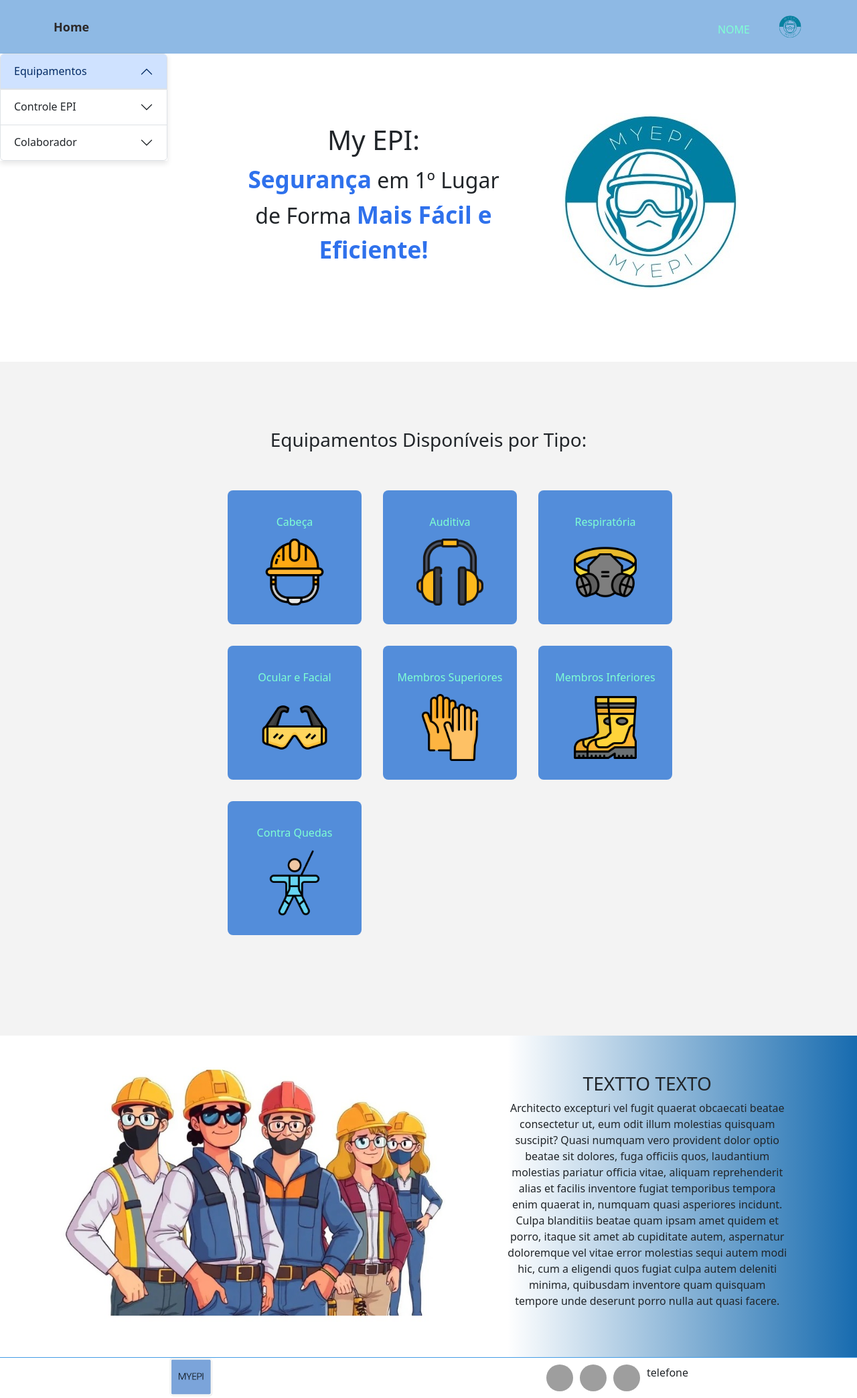
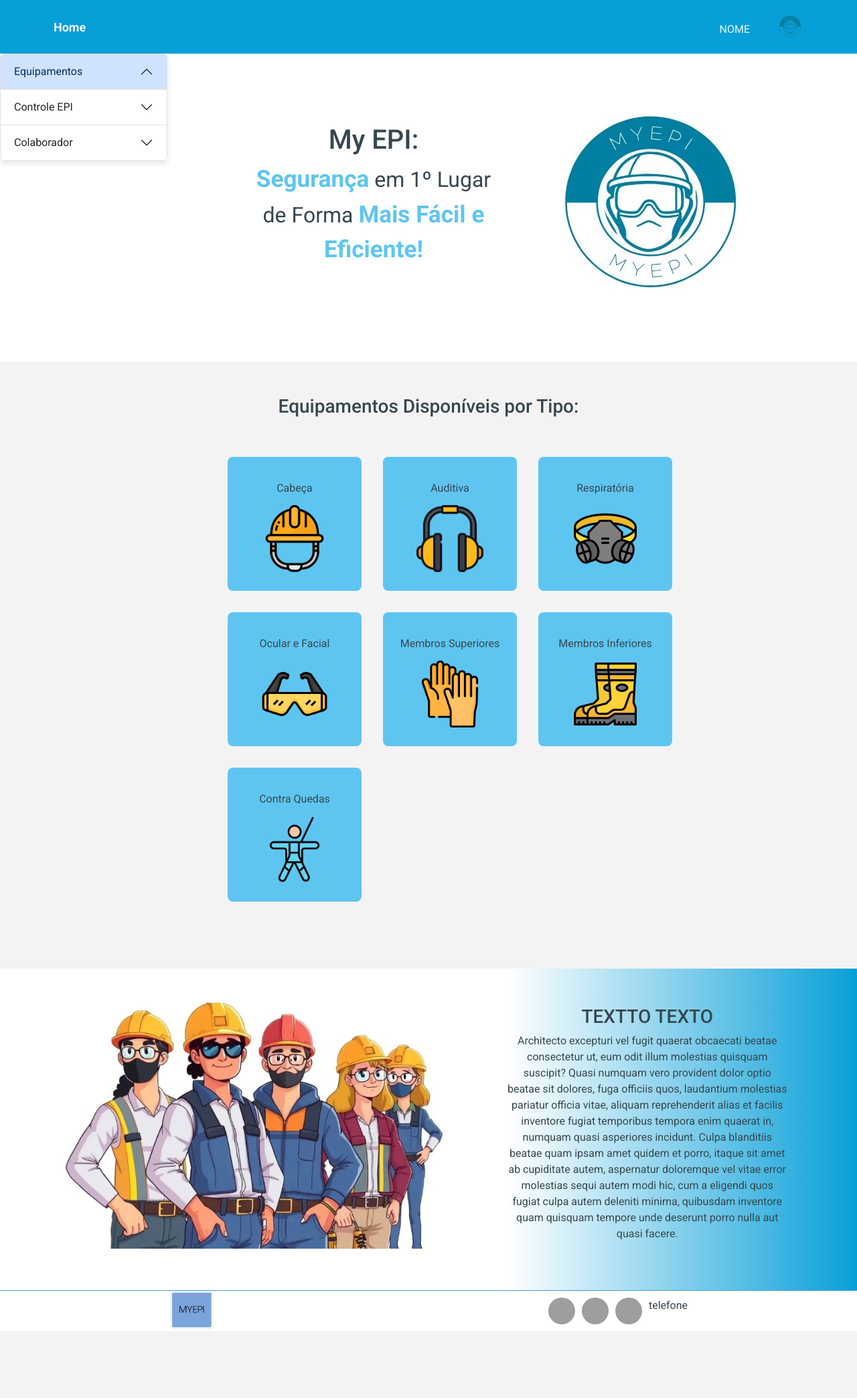
Before and after one commit to marcelovntr/epi, a Django app: page / in a window 1280 px wide. Shown: the whole page at 67% size. After the commit the page ends 1982 px from the top, so only its background shows below. Run offline with Django 5.2, Linux system fonts and the light colour scheme; grey boxes are pictures that could not be loaded.

Commit message:
últimas alterações de estilos globais

```diff
--- a/epi2025/epi/epi_app/static/epi_app/css/cadastro_colaborador.css
+++ b/epi2025/epi/epi_app/static/epi_app/css/cadastro_colaborador.css
@@ -30,7 +30,7 @@
     max-height: 400px;
     margin: 60px auto;
     padding: 20px;
-    background-color: #8eb9e4;
+    background-color: #5EC5F1;
     border-radius: 16px;
     box-shadow: 0 0 10px 8px rgba(25, 25, 26, 0.1);
     font-family: monospace;
@@ -39,7 +39,7 @@
 .container-cadastro h1 {
     text-align: center;
     margin-bottom: 20px;
-    color: rgb(229, 241, 237);
+    color: #3F5057;
 }
 
 .container-cadastro form {
@@ -51,7 +51,7 @@
 
 .container-cadastro label {
     font-size: 0.8em;
-    color: rgb(240, 245, 243);
+    color:#3F5057;
     padding: 0px 64px;
     align-self: flex-start;
 }
@@ -68,7 +68,7 @@
 
 .container-cadastro button {
     background-color: rgb(240, 244, 242);
-    color: rgb(24, 26, 25);
+    color: #3F5057;
     padding: 10px;
     border: none;
     border-radius: 8px;
--- a/epi2025/epi/epi_app/static/epi_app/css/cadastro_epi.css
+++ b/epi2025/epi/epi_app/static/epi_app/css/cadastro_epi.css
@@ -31,7 +31,7 @@
     max-height: 400px;
     margin: 60px auto 50px auto;
     padding: 20px;
-    background-color: #8eb9e4;
+    background-color: #5EC5F1;
     border-radius: 16px;
     box-shadow: 0 0 10px 8px rgba(25, 25, 26, 0.1);
     font-family: monospace;
@@ -52,7 +52,7 @@
 
 .container-cadastro-epi label {
     font-size: 0.8em;
-    color: rgb(240, 245, 243);
+    color: #3F5057;
     padding: 0px 64px;
     align-self: flex-start;
 }
@@ -63,20 +63,20 @@
     border: 1px solid #ccc;
     border-radius: 8px;
     font-size: 12px;
-    background-color: rgb(240, 244, 242);
+    background-color: #F3F3F3;
     margin-bottom: 8px;
 }
 
 .container-cadastro-epi button {
     background-color: rgb(240, 244, 242);
-    color: rgb(24, 26, 25);
+    color: #36474F;
     padding: 10px;
     border: none;
     border-radius: 8px;
     cursor: pointer;
     font-size: 16px;
     font-weight: bold;
-    transition: background 0.3s;
+    transition: all 0.15s;
     width: 50%;
     align-self: center;
     margin-top: 8px;
--- a/epi2025/epi/epi_app/static/epi_app/css/controle.css
+++ b/epi2025/epi/epi_app/static/epi_app/css/controle.css
@@ -31,7 +31,7 @@
     max-height: 800px;
     margin: 60px auto 50px auto;
     padding: 20px;
-    background-color: #8eb9e4;
+    background-color: #5EC5F1;
     border-radius: 16px;
     font-family: monospace;
     box-shadow: 0 16px 32px rgba(0, 0, 0, 0.2);
@@ -43,7 +43,7 @@
 .container-controle h1{
     text-align: center;
     margin-bottom: 20px;
-    color: rgb(229, 241, 237);
+    color: #3F5057;
 }
 
 .container-controle form{
@@ -55,7 +55,7 @@
 
 .container-controle label{
     font-size: 0.8em;
-    color: rgb(240, 245, 243);
+    color: #3F5057;
     padding: 0px 16px;
     align-self: flex-start;
     margin-left: 32px;
@@ -95,7 +95,7 @@
 }
 .container-data-individual label{
     font-size: 0.8em;
-    color: rgb(240, 245, 243);
+    color: #3F5057;
     padding: 0px 16px;
     align-self: flex-start;
     margin-left: -16px;
@@ -144,7 +144,7 @@
 }
 .campos-condicionais label{
     font-size: 0.8em;
-    color: rgb(240, 245, 243);
+    color: #3F5057;
     padding: 0px 16px;
     align-self: flex-start;
     margin-left: 32px;
@@ -162,7 +162,7 @@
 
 .container-controle button{
     background-color: rgb(240, 244, 242);
-    color: rgb(24, 26, 25);
+    color: #3F5057;
     padding: 10px;
     border: none;
     border-radius: 8px;
--- a/epi2025/epi/epi_app/static/epi_app/css/editar_colaborador.css
+++ b/epi2025/epi/epi_app/static/epi_app/css/editar_colaborador.css
@@ -8,7 +8,7 @@
     max-height: 400px;
     margin: 150px auto;
     padding: 20px;
-    background-color: #8eb9e4;
+    background-color: #5EC5F1;
     border-radius: 16px;
     box-shadow: 0 0 10px rgba(77, 3, 83, 0.1);
     font-family: monospace;
@@ -17,7 +17,7 @@
 .container-edicao h1 {
     text-align: center;
     margin-bottom: 20px;
-    color: rgb(229, 241, 237);
+    color: #3F5057;
 }
 
 .container-edicao form {
@@ -47,14 +47,14 @@
 
 .container-edicao button {
     background-color: rgb(240, 244, 242);
-    color: rgb(24, 26, 25);
+    color: #36474F;
     padding: 10px;
     border: none;
     border-radius: 8px;
     cursor: pointer;
     font-size: 16px;
     font-weight: bold;
-    transition: background 0.3s;
+    transition: all 0.3s;
     width: 50%;
     align-self: center;
     margin-top: 8px;
--- a/epi2025/epi/epi_app/static/epi_app/css/editar_epi.css
+++ b/epi2025/epi/epi_app/static/epi_app/css/editar_epi.css
@@ -8,7 +8,7 @@
     max-height: 400px;
     margin: 150px auto;
     padding: 20px;
-    background-color: #8eb9e4;
+    background-color: #5EC5F1;
     border-radius: 16px;
     box-shadow: 0 0 10px rgba(77, 3, 83, 0.1);
     font-family: monospace;
@@ -17,7 +17,7 @@
 .container-edicao-epi h1 {
     text-align: center;
     margin-bottom: 20px;
-    color: rgb(229, 241, 237);
+    color: #3F5057;
 }
 
 .container-edicao-epi form {
@@ -66,14 +66,14 @@
 
 .container-edicao-epi button {
     background-color: rgb(240, 244, 242);
-    color: rgb(24, 26, 25);
+    color: #36474F;
     padding: 10px;
     border: none;
     border-radius: 8px;
     cursor: pointer;
     font-size: 16px;
     font-weight: bold;
-    transition: background 0.3s;
+    transition: all 0.3s;
     width: 50%;
     align-self: center;
     margin-top: 8px;
--- a/epi2025/epi/epi_app/static/epi_app/css/header.css
+++ b/epi2025/epi/epi_app/static/epi_app/css/header.css
@@ -12,7 +12,7 @@
     /* position: relative; última alteração */
     width: 100%;
     min-height: 80px;
-    background-color: #8eb9e4;
+    background-color: #079FD8;
     display: flex;
     justify-content: space-between;
     align-items: center;
@@ -28,7 +28,7 @@
 }
 .header-texto a {
     text-decoration: none;
-    color: #2b2828;
+    color: #F3F3F3;
 }
 
 .header-usuario {
@@ -42,3 +42,6 @@
     height: 40px;
     border-radius: 50%;
 }
+.header-usuario span {
+    color: #F3F3F3;
+}
--- a/epi2025/epi/epi_app/static/epi_app/css/home.css
+++ b/epi2025/epi/epi_app/static/epi_app/css/home.css
@@ -25,7 +25,7 @@
     margin-left: 250px;
 }
 .secao-inicial-texto span{
-    color: rgb(47, 113, 236);
+    color: #5EC5F1;
     font-weight: bold;
     font-size: 1.1em;
 }
@@ -35,25 +35,13 @@
     justify-content: center;
 }
 
-/* .container-home{
-    display: flex;
-    justify-content: center;
-    flex-direction: column;
-    align-items: center;
-    margin: 100px auto;
-     background-color: rgb(215, 236, 183);
-}
-.container-home h1{
-    color: rgb(55, 221, 138);
-    margin: auto;
-} */
 
 .secao-equipamentos{
     display: flex;
     justify-content: center;
     flex-direction: column;
     align-items: center;
-    margin: 100px auto;
+    margin: 50px auto;
     text-align: center;
     /* background-color: rgb(215, 236, 183); */
 }
@@ -73,10 +61,15 @@
     align-items: center;
     gap: 8px;
     border-radius: 8px;
-    background-color: rgb(83, 141, 218);
+    background-color: #5EC5F1;
     padding: 8px;
     width: 200px;
     height: 200px;
+    transition: all 0.2s ease-in;
+}
+.item-equipamentos:hover{
+    transform: scale(1.1);
+    box-shadow:  0 0 8px 2px #36474F;;
 }
 .item-equipamentos img{
     width: 100px;
@@ -84,83 +77,9 @@
     margin-top: 5px;
 }
 
-/* .container-login{
-    display: flex;
-    justify-content: center;
-    flex-direction: column;
-    align-items: center;
-    margin: auto;
-    width: 400px;
-    height: 280px;
-    border-radius: 8px;
-    background-color: rgb(83, 141, 218);
+.item-equipamentos span{
+  color: #36474F;
 }
-.container-login form{
-    width: 100%;
-    height: 75%;
-    display: flex;
-    justify-content: center;
-    flex-direction: column;
-    align-items: center;
-    gap: 6px;
-
-}
-
-.container-login label{
-    font-size: 0.7em;
-    color: rgb(240, 245, 243);
-    padding: 0px 48px;
-    align-self: flex-start;
-}
-
-.container-login input {
-    width: 75%;
-    padding: 10px;
-    border: none;
-    border-bottom: 1px solid #aaa;
-    font-size: 12px;
-    background: transparent;
-    margin-bottom: 6px;
-    outline: none;
-    color: rgb(58, 230, 130);
-    transition: border-color 0.3s;
-}
-
-.container-login input:focus {
-    border-bottom: 2px solid rgb(55, 221, 138);
-  }
-span {
-    color: aquamarine;
-    margin-top: 8px;
-}
-
-.container-login a{
-text-decoration: none;
-color: rgb(55, 221, 138);
-transition: font-weight 0.3s
-}
-.container-login a:hover{
-    font-weight: bold;
-}
-
-.container-login button{
-    width: 50%;
-    padding: 10px;
-    border: none;
-    border: 1px solid rgb(55, 221, 138);
-    border-radius: 8px;
-    background: transparent;
-    color: rgb(231, 241, 237);
-    font-size: 0.8em;
-    cursor: pointer;
-    transition: background-color 0.3s;
-}
-
-.container-login button:hover{
-    background-color: rgb(55, 221, 138);
-
-} */
-
 
 .secao-final{
     display: flex;
@@ -179,7 +98,7 @@ transition: font-weight 0.3s
     font-size: 1em;
     width: 50%;
     height: 100%;
-    background: linear-gradient(to right, white, #176baf);
+    background: linear-gradient(to right, white, #079FD8);
 }
 .secao-final-texto p, h3{
     width: 80%;
--- a/epi2025/epi/epi_app/static/epi_app/css/index.css
+++ b/epi2025/epi/epi_app/static/epi_app/css/index.css
@@ -2,6 +2,7 @@
     padding: 0;
     margin: 0;
     box-sizing: border-box;
+    font-family: "Roboto", sans-serif;
 }
 html, body {
     height: 100%;
@@ -9,6 +10,7 @@ html, body {
     flex-direction: column;
     min-height: 100vh;
     background-color: #F3F3F3;
+    color: #36474F;
 
     /* #f3ecec; */
 }
--- a/epi2025/epi/epi_app/static/epi_app/css/listagem_controle.css
+++ b/epi2025/epi/epi_app/static/epi_app/css/listagem_controle.css
@@ -15,7 +15,7 @@
 }
 .tabela-lista-controle {
     min-width: 500px;
-    background-color: rgb(248, 247, 247);
+    background-color: #F3F3F3;
     border-radius: 4px;
     border-collapse: separate;
     border-spacing: 0;
@@ -24,7 +24,8 @@
 }
 .cabecalho-lista-controle{
     text-align: center;
-    background-color: rgb(93, 176, 245);
+    background-color: #079FD8;
+    color: #F3F3F3;
 
 }
 
@@ -38,7 +39,7 @@
     padding: 10px;
 }
 .tabela-lista-controle tr:nth-child(even) {
-    background-color: #bedff1;
+    background-color: #5EC5F1;
 }
 .msg-sem-dados{
     width: 70%;
--- a/epi2025/epi/epi_app/static/epi_app/css/listagem_editar.css
+++ b/epi2025/epi/epi_app/static/epi_app/css/listagem_editar.css
@@ -13,7 +13,7 @@
         }
 
 .tabela-colaboradores {
-    background-color: rgb(248, 247, 247);
+    background-color: #F3F3F3;
     border-radius: 4px;
     border-collapse: separate;
     border-spacing: 0;
@@ -23,14 +23,15 @@
 
 .tabela-cabecalho{
         text-align: center;
-        background-color: rgb(93, 176, 245);
+        background-color: #079FD8;
+        color: #F3F3F3;
 
-    }
+}
 
 .tabela-corpo{
         text-align: center;
         padding: 8px;
-    }
+}
 
 .tabela-colaboradores th, .tabela-colaboradores td {
     text-align: center;
@@ -38,7 +39,7 @@
 }
 
 .tabela-colaboradores tr:nth-child(even) {
-    background-color: #bedff1; /* Alternância de cores nas linhas */
+    background-color: #5EC5F1; /* Alternância de cores nas linhas */
 }
 
 .tabela-corpo a{
--- a/epi2025/epi/epi_app/static/epi_app/css/listagem_epi.css
+++ b/epi2025/epi/epi_app/static/epi_app/css/listagem_epi.css
@@ -24,7 +24,8 @@ margin-top: 50px;
 
 .tabela-cabecalho-epi{
     text-align: center;
-    background-color: rgb(93, 176, 245);
+    background-color: #079FD8;
+    color:  #F3F3F3;
 
 }
 
@@ -39,7 +40,7 @@ padding: 10px;
 }
 
 .tabela-epi tr:nth-child(even) {
-background-color: #bedff1; /* Alternância de cores nas linhas */
+background-color: #5EC5F1; /* Alternância de cores nas linhas */
 }
 
 .tabela-corpo-epi a{
--- a/epi2025/epi/epi_app/templates/epi_app/global/index.html
+++ b/epi2025/epi/epi_app/templates/epi_app/global/index.html
@@ -5,6 +5,9 @@
     {% load static %}
     <meta charset="UTF-8">
     <meta name="viewport" content="width=device-width, initial-scale=1.0">
+    <link rel="preconnect" href="https://fonts.googleapis.com">
+    <link rel="preconnect" href="https://fonts.gstatic.com" crossorigin>
+    <link href="https://fonts.googleapis.com/css2?family=Roboto+Mono:ital,wght@0,100..700;1,100..700&family=Roboto:ital,wght@0,100..900;1,100..900&display=swap" rel="stylesheet">
     <title>{% block title %}{% endblock title %}</title>
     <link rel="icon" href="{% static 'epi_app/images/logo.png' %}" type="image/png">
     <link href="https://cdn.jsdelivr.net/npm/bootstrap@5.3.2/dist/css/bootstrap.min.css" rel="stylesheet">
--- a/epi2025/epi/epi_app/templates/epi_app/pages/home.html
+++ b/epi2025/epi/epi_app/templates/epi_app/pages/home.html
@@ -61,20 +61,7 @@
     </div>
 
 </section>
-{% comment %} <main class="container-home">
 
- <div class="container-login">
-    <span>Login</span>
-    <form action="" method="post">
-        {% csrf_token %}
-        <label for="nome">Usuário</label>
-        <input type="text" name="nome" placeholder="usuario@email.com">
-        <label for="cargo">Senha</label>
-        <input type="text" name="cargo">
-        <button type="submit">Acessar</button>
-    </form>
-    <a href="">Cadastrar</a>
- </div> {% endcomment %}
 
 </main>
 
```
